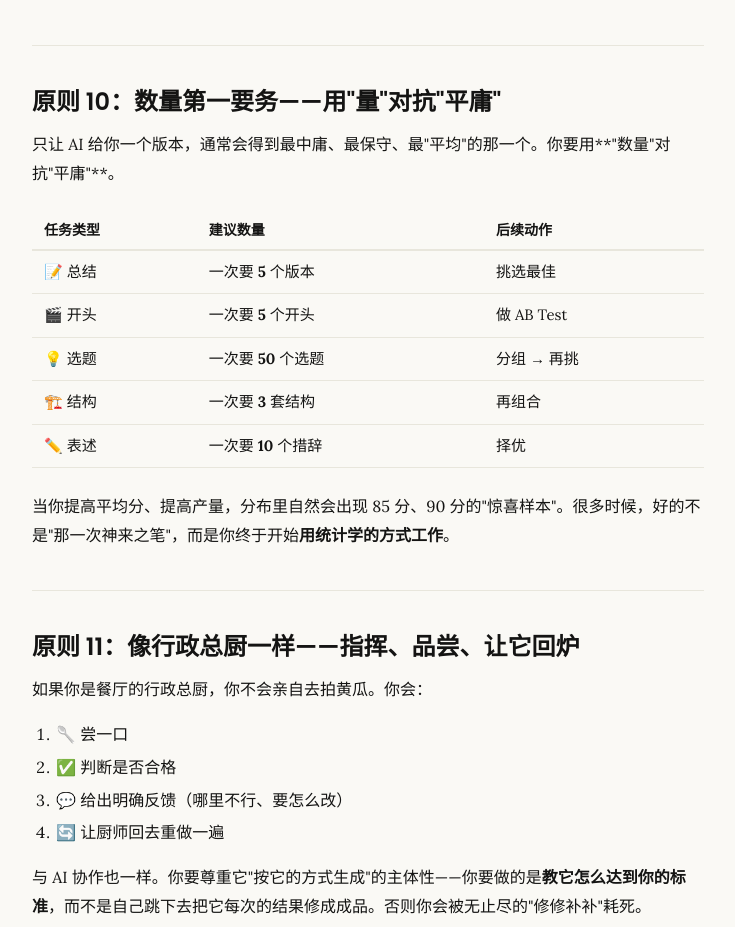
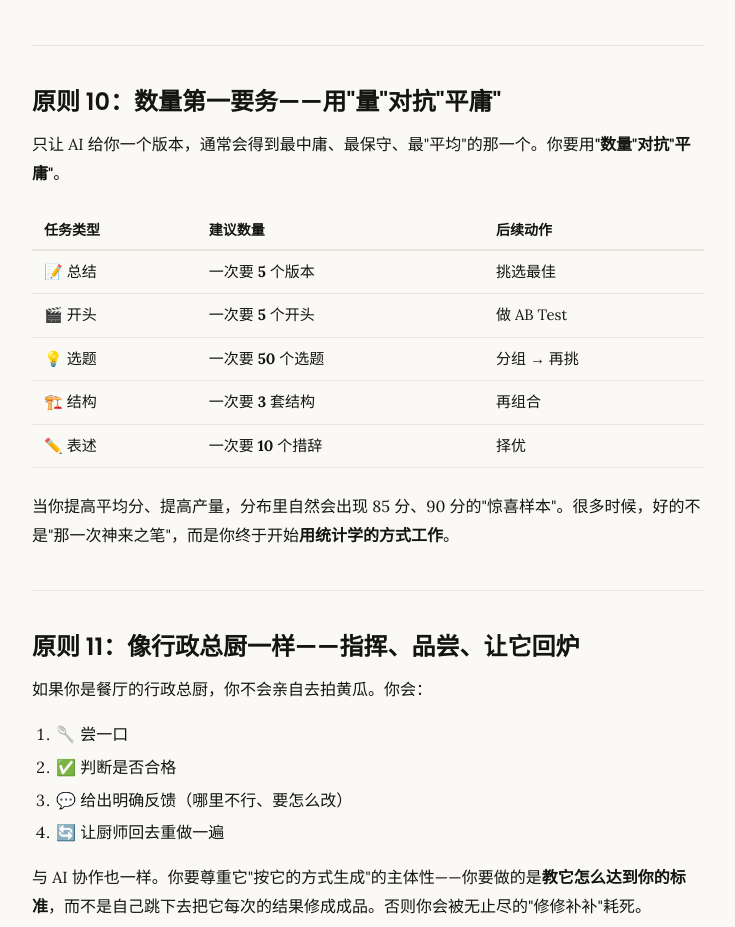
Before and after one commit to yinpengtao2002-ai/yinpengtao2002-ai.github.io, a Next.js app: page /article/ai/notion-24ae349d753a in a window 1280 px wide. Shown: the part 6385-7312 px from the top of the page, without its empty margins (272-1007 px from the left). Built offline with nearby package versions, Linux system fonts and the light colour scheme.

Commit message:
Fix article bold markdown rendering

```diff
--- a/src/app/article/[category]/[slug]/article-client.tsx
+++ b/src/app/article/[category]/[slug]/article-client.tsx
@@ -11,6 +11,7 @@ import "katex/dist/katex.min.css";
 import mermaid from "mermaid";
 import { useLayoutEffect, useRef, useState } from "react";
 import { ContentItem } from "@/lib/data/generated/content";
+import { normalizeMarkdownStrongEmphasis } from "@/lib/markdown/normalizeStrongEmphasis";
 
 function MermaidChart({ chart }: { chart: string }) {
     const ref = useRef<HTMLDivElement>(null);
@@ -59,6 +60,7 @@ interface ArticleClientProps {
 
 export default function ArticleClient({ article, category }: ArticleClientProps) {
     const router = useRouter();
+    const articleContent = normalizeMarkdownStrongEmphasis(article.content);
 
     useLayoutEffect(() => {
         const previousScrollRestoration =
@@ -296,7 +298,7 @@ export default function ArticleClient({ article, category }: ArticleClientProps)
                             ),
                         }}
                     >
-                        {article.content}
+                        {articleContent}
                     </ReactMarkdown>
                 </article>
 
--- /dev/null
+++ b/src/lib/markdown/normalizeStrongEmphasis.ts
@@ -0,0 +1,86 @@
+const ZERO_WIDTH_SPACE = "\u200B";
+const FENCE_LINE_PATTERN = /^[ \t]{0,3}(`{3,}|~{3,})/;
+const STRONG_SPAN_PATTERN = /\*\*((?:\\.|(?!\*\*)[\s\S])+?)\*\*/g;
+
+function isBoundaryCharacter(char: string | undefined) {
+    return !char || /\s|\p{P}/u.test(char);
+}
+
+function isPunctuation(char: string | undefined) {
+    return !!char && /\p{P}/u.test(char);
+}
+
+function normalizeStrongSpans(segment: string) {
+    return segment.replace(STRONG_SPAN_PATTERN, (match, content: string, offset: number, source: string) => {
+        const before = source[offset - 1];
+        const after = source[offset + match.length];
+        const first = content[0];
+        const last = content[content.length - 1];
+        let nextContent = content;
+
+        if (isPunctuation(first) && !isBoundaryCharacter(before) && !content.startsWith(ZERO_WIDTH_SPACE)) {
+            nextContent = `${ZERO_WIDTH_SPACE}${nextContent}`;
+        }
+
+        if (isPunctuation(last) && !isBoundaryCharacter(after) && !content.endsWith(ZERO_WIDTH_SPACE)) {
+            nextContent = `${nextContent}${ZERO_WIDTH_SPACE}`;
+        }
+
+        return `**${nextContent}**`;
+    });
+}
+
+function normalizeInlineMarkdown(line: string) {
+    let result = "";
+    let normalStart = 0;
+    let index = 0;
+
+    while (index < line.length) {
+        if (line[index] !== "`") {
+            index += 1;
+            continue;
+        }
+
+        const tickMatch = /^`+/.exec(line.slice(index));
+        if (!tickMatch) {
+            index += 1;
+            continue;
+        }
+
+        const tickRun = tickMatch[0];
+        const codeEnd = line.indexOf(tickRun, index + tickRun.length);
+
+        if (codeEnd === -1) {
+            break;
+        }
+
+        result += normalizeStrongSpans(line.slice(normalStart, index));
+        result += line.slice(index, codeEnd + tickRun.length);
+        index = codeEnd + tickRun.length;
+        normalStart = index;
+    }
+
+    return result + normalizeStrongSpans(line.slice(normalStart));
+}
+
+export function normalizeMarkdownStrongEmphasis(markdown: string) {
+    let inFence = false;
+
+    return markdown
+        .split(/(?<=\n)/)
+        .map((line) => {
+            const fenceMatch = line.match(FENCE_LINE_PATTERN);
+
+            if (fenceMatch) {
+                inFence = !inFence;
+                return line;
+            }
+
+            if (inFence) {
+                return line;
+            }
+
+            return normalizeInlineMarkdown(line);
+        })
+        .join("");
+}
```
